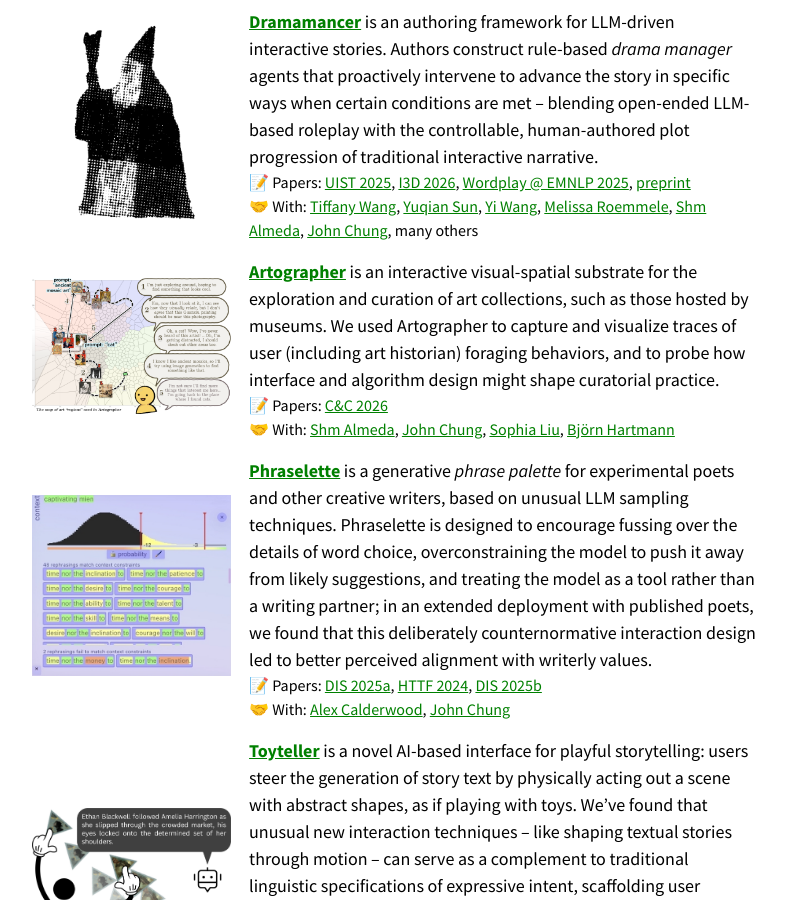
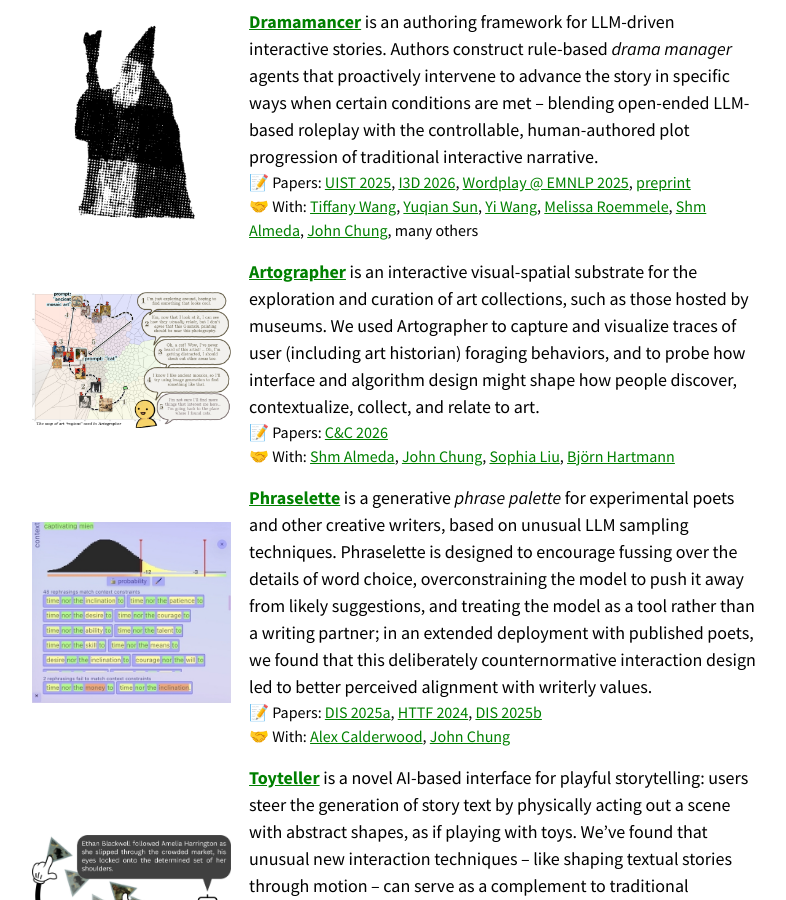
Before and after one commit to mkremins/mkremins.github.io, a Jekyll site: the page built from index.html, in a window 1280 px wide and 900 px high, scrolled down 1271 px. Shown: the whole window, without its empty margins (246-1032 px from the left). Built offline with Jekyll 4.4.1, drawn with Linux system fonts in a browser that asks for light colours.

Commit message:
Update Artographer description

```diff
--- a/index.html
+++ b/index.html
@@ -38,7 +38,7 @@ layout: main
 		<div class="card project-card">
 			<div class="card-image"><img src="/img/projects/Artographer.png" alt=""></div>
 			<div class="card-text">
-				<span class="card-title"><a href="https://artographer.snailbunny.site/">Artographer</a></span> is an interactive visual-spatial substrate for the exploration and curation of art collections, such as those hosted by museums. We used Artographer to capture and visualize traces of user (including art historian) foraging behaviors, and to probe how interface and algorithm design might shape curatorial practice.
+				<span class="card-title"><a href="https://artographer.snailbunny.site/">Artographer</a></span> is an interactive visual-spatial substrate for the exploration and curation of art collections, such as those hosted by museums. We used Artographer to capture and visualize traces of user (including art historian) foraging behaviors, and to probe how interface and algorithm design might shape how people discover, contextualize, collect, and relate to art.
 				<div class="card-links">
 					📝 Papers: <a href="https://arxiv.org/abs/2512.02288">C&C 2026</a><br>
 					🤝 With: <a href="https://shmuh.co/">Shm Almeda</a>, <a href="https://johnr0.github.io/">John Chung</a>, <a href="https://sophiawliu.com/">Sophia Liu</a>, <a href="https://people.eecs.berkeley.edu/~bjoern/">Björn Hartmann</a>
```
